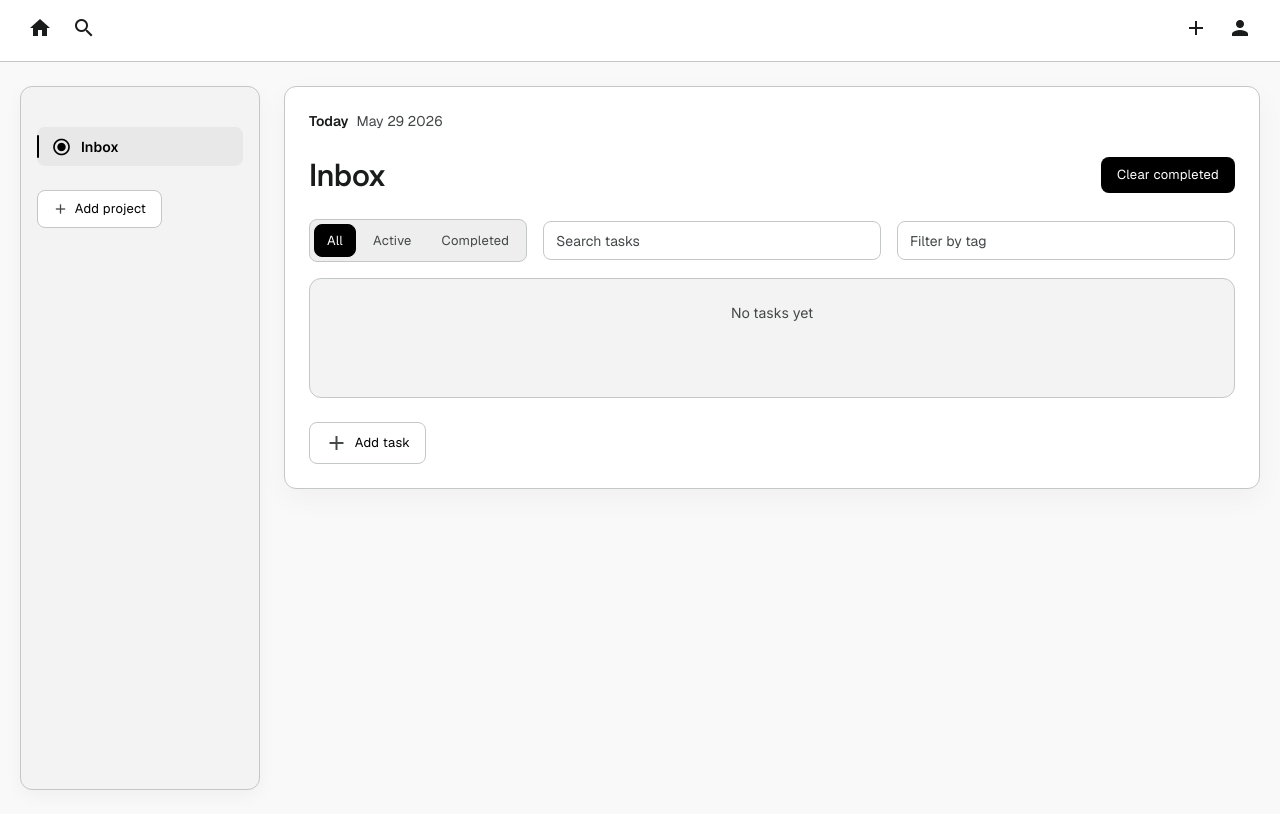
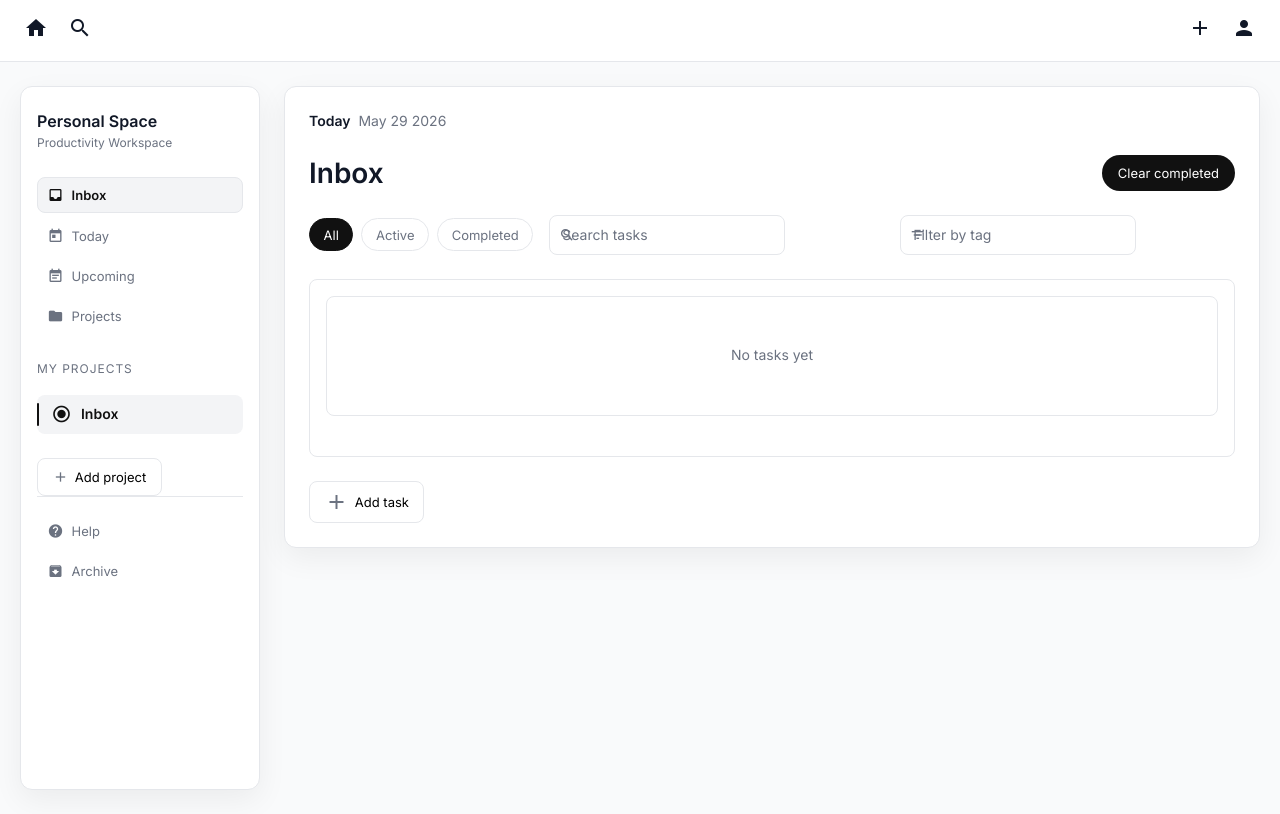
Before and after one commit to Rabbul-Khan/ToDo.io, a website built with webpack: page src/template.html in a window 1280 px wide. Built offline with nearby package versions, Linux system fonts and the light colour scheme.

Commit message:
Update: UI updates

```diff
--- a/src/main.css
+++ b/src/main.css
@@ -8,30 +8,20 @@
 
 :root {
   --font-body: "Inter", system-ui, -apple-system, "Segoe UI", sans-serif;
-  --font-headline: "Hanken Grotesk", "Inter", system-ui, sans-serif;
-  --font-label: "Geist", "Inter", system-ui, sans-serif;
-  --main-bg-color: #f9f9f9;
+  --main-bg-color: #f9fafb;
   --surface-color: #ffffff;
-  --surface-muted: #f3f3f3;
-  --surface-container: #eeeeee;
-  --surface-container-high: #e8e8e8;
-  --border-color: #c4c7c7;
-  --border-color-strong: #747878;
-  --main-font-color: #1a1c1c;
-  --main-font-color-light: #444748;
-  --primary-color: #000000;
+  --surface-muted: #f3f4f6;
+  --border-color: #e5e7eb;
+  --border-color-strong: #d1d5db;
+  --main-font-color: #111827;
+  --main-font-color-light: #6b7280;
+  --primary-color: #111111;
   --on-primary-color: #ffffff;
-  --secondary-bg-color: #0051d5;
-  --secondary-bg-color-lighter: #dbe1ff;
-  --error-color: #ba1a1a;
-  --high-priority-color: #ffdad6;
-  --mid-priority-color: #fff1bf;
-  --low-priority-color: #d9f5dd;
+  --accent-color: #000000;
+  --shadow-soft: 0 10px 30px rgba(0, 0, 0, 0.06);
   --border-rad: 0.5rem;
   --border-rad-lg: 0.75rem;
   --border-rad-full: 9999px;
-  --shadow-soft: 0 10px 30px rgba(0, 0, 0, 0.04);
-  --shadow-subtle: 0 6px 18px rgba(0, 0, 0, 0.04);
   --spacing-xs: 4px;
   --spacing-sm: 8px;
   --spacing-md: 16px;
@@ -39,21 +29,14 @@
   --spacing-xl: 48px;
   --container-max: 1200px;
   --gutter: 20px;
-  --headline-lg-size: 32px;
-  --headline-lg-line: 40px;
-  --headline-lg-track: -0.02em;
-  --headline-md-size: 24px;
-  --headline-md-line: 32px;
-  --headline-md-track: -0.01em;
+  --headline-lg-size: 28px;
+  --headline-lg-line: 36px;
   --body-lg-size: 16px;
   --body-lg-line: 24px;
   --body-md-size: 14px;
   --body-md-line: 20px;
   --label-md-size: 13px;
-  --label-md-line: 16px;
-  --label-md-track: 0.02em;
-  --label-sm-size: 11px;
-  --label-sm-line: 14px;
+  --label-sm-size: 12px;
 }
 
 /* This selector sets the style on every element */
@@ -91,7 +74,7 @@ html * {
   background-color: var(--surface-color);
   display: flex;
   justify-content: space-between;
-  padding: var(--spacing-md) calc(var(--spacing-lg) + 4px);
+  padding: var(--spacing-md) var(--spacing-lg);
   border-bottom: 1px solid var(--border-color);
   position: sticky;
   top: 0;
@@ -99,7 +82,7 @@ html * {
 }
 
 .nav .icon:hover {
-  color: var(--primary-color);
+  color: var(--accent-color);
 }
 
 .nav__icons-left-container > * {
@@ -118,25 +101,87 @@ html * {
 }
 
 .main-container__sidebar {
-  display: block;
-  background: var(--surface-muted);
+  display: flex;
+  flex-direction: column;
+  background: var(--surface-color);
   min-height: calc(100vh - 96px);
   padding: var(--spacing-lg) var(--spacing-md);
   width: 100%;
   max-width: 240px;
   border-radius: var(--border-rad-lg);
   border: 1px solid var(--border-color);
-  box-shadow: var(--shadow-subtle);
+  box-shadow: var(--shadow-soft);
 }
 
 .sidebar__project-container {
   margin: var(--spacing-md) 0 var(--spacing-lg);
 }
 
+.sidebar__header {
+  margin-bottom: var(--spacing-lg);
+}
+
+.sidebar__title {
+  font-size: var(--body-lg-size);
+  font-weight: 600;
+  color: var(--main-font-color);
+}
+
+.sidebar__subtitle {
+  font-size: var(--label-sm-size);
+  color: var(--main-font-color-light);
+  margin-top: 2px;
+}
+
+.sidebar__nav {
+  display: flex;
+  flex-direction: column;
+  gap: var(--spacing-xs);
+  margin-bottom: var(--spacing-lg);
+}
+
+.sidebar__nav-item {
+  display: flex;
+  align-items: center;
+  gap: var(--spacing-sm);
+  padding: 0.45rem 0.6rem;
+  border-radius: var(--border-rad);
+  color: var(--main-font-color-light);
+  border: 1px solid transparent;
+}
+
+.sidebar__nav-item.is-active {
+  color: var(--primary-color);
+  background: var(--surface-muted);
+  border-color: var(--border-color);
+  font-weight: 600;
+}
+
+.sidebar__nav-icon {
+  font-size: 1rem;
+}
+
+.sidebar__section-title {
+  font-size: var(--label-sm-size);
+  text-transform: uppercase;
+  letter-spacing: 0.08em;
+  color: var(--main-font-color-light);
+  margin-bottom: var(--spacing-sm);
+}
+
+.sidebar__footer {
+  margin-top: auto;
+  padding-top: var(--spacing-md);
+  border-top: 1px solid var(--border-color);
+  display: flex;
+  flex-direction: column;
+  gap: var(--spacing-xs);
+}
+
 .project-container__project-name-and-icon {
   color: var(--main-font-color);
   display: flex;
-  padding: 0.5rem 0.75rem;
+  padding: 0.45rem 0.6rem;
   align-items: center;
   gap: 0.5rem;
   font-weight: 500;
@@ -171,7 +216,7 @@ html * {
 
 .project-container__project.active .project-container__project-name-and-icon {
   color: var(--primary-color);
-  background: var(--surface-container-high);
+  background: var(--surface-muted);
 }
 
 .project-container__project.active .project-container__project-name-and-icon::before {
@@ -221,7 +266,7 @@ html * {
 .task-list-container.active {
   display: block;
   background: var(--surface-color);
-  border-radius: var(--border-rad-lg);
+  border-radius: 12px;
   padding: var(--spacing-lg);
   border: 1px solid var(--border-color);
   box-shadow: var(--shadow-soft);
@@ -236,7 +281,6 @@ html * {
   display: flex;
   padding-bottom: var(--spacing-lg);
   font-size: var(--body-md-size);
-  font-family: var(--font-label);
 }
 
 .date-container__today-day {
@@ -269,9 +313,7 @@ html * {
 .task-list__title {
   font-size: var(--headline-lg-size);
   line-height: var(--headline-lg-line);
-  letter-spacing: var(--headline-lg-track);
   font-weight: 600;
-  font-family: var(--font-headline);
 }
 
 .task-list__filters {
@@ -279,28 +321,22 @@ html * {
   flex-wrap: wrap;
   align-items: center;
   gap: var(--spacing-md);
-  margin-bottom: var(--spacing-md);
+  margin-bottom: var(--spacing-lg);
 }
 
 .task-list__filter-tabs {
   display: flex;
-  gap: 0.25rem;
-  padding: 0.25rem;
-  background: var(--surface-container);
-  border-radius: var(--border-rad);
-  border: 1px solid var(--border-color);
+  gap: var(--spacing-sm);
 }
 
 .task-list__filter-tab {
-  background: var(--surface-container);
-  border-radius: var(--border-rad);
-  padding: 0.35rem 0.75rem;
+  background: transparent;
+  border-radius: var(--border-rad-full);
+  padding: 0.35rem 0.85rem;
   font-size: var(--label-md-size);
-  font-family: var(--font-label);
-  letter-spacing: var(--label-md-track);
   color: var(--main-font-color-light);
-  border: 1px solid transparent;
-  transition: background-color 0.2s ease, color 0.2s ease;
+  border: 1px solid var(--border-color);
+  transition: background-color 0.2s ease, color 0.2s ease, border-color 0.2s ease;
 }
 
 .task-list__filter-tab.is-active {
@@ -313,7 +349,7 @@ html * {
 .task-list__tag-filter {
   border: 1px solid var(--border-color);
   border-radius: var(--border-rad);
-  padding: 0.55rem 0.75rem;
+  padding: 0.55rem 0.75rem 0.55rem 2rem;
   font-size: var(--body-md-size);
   background: var(--surface-color);
   color: var(--main-font-color);
@@ -332,9 +368,8 @@ html * {
   background: var(--primary-color);
   color: var(--on-primary-color);
   font-size: var(--label-md-size);
-  font-family: var(--font-label);
   padding: 0.5rem 1rem;
-  border-radius: var(--border-rad);
+  border-radius: var(--border-rad-full);
   transition: background-color 0.2s ease;
 }
 
@@ -346,9 +381,9 @@ html * {
   font-size: var(--body-md-size);
   color: var(--main-font-color-light);
   margin-bottom: var(--spacing-lg);
-  padding: var(--spacing-lg);
-  background: var(--surface-muted);
-  border-radius: var(--border-rad-lg);
+  padding: var(--spacing-xl) var(--spacing-lg);
+  background: transparent;
+  border-radius: var(--border-rad);
   border: 1px solid var(--border-color);
   text-align: center;
   min-height: 120px;
@@ -357,16 +392,37 @@ html * {
   justify-content: center;
 }
 
+.task-list__input-group {
+  position: relative;
+  flex: 1 1 220px;
+}
+
+.task-list__input-icon {
+  position: absolute;
+  left: 0.6rem;
+  top: 50%;
+  transform: translateY(-50%);
+  font-size: 1rem;
+  color: var(--main-font-color-light);
+}
+
+.task-list__panel {
+  border: 1px solid var(--border-color);
+  border-radius: var(--border-rad);
+  padding: var(--spacing-md);
+  margin-bottom: var(--spacing-lg);
+}
+
 .task-container__task {
   display: flex;
   flex-direction: column;
-  padding: var(--spacing-md) var(--spacing-md) var(--spacing-md) 1.1rem;
+  padding: var(--spacing-sm) var(--spacing-sm) var(--spacing-sm) 1rem;
   margin-bottom: 0;
   border-radius: var(--border-rad);
   gap: 0.35rem;
   background: transparent;
   border-bottom: 1px solid var(--border-color);
-  border-left: 3px solid transparent;
+  border-left: 2px solid transparent;
   transition: background-color 0.2s ease;
 }
 
@@ -419,11 +475,10 @@ html * {
 }
 
 .task-container__tag {
-  background: var(--surface-container);
+  background: var(--surface-muted);
   border-radius: var(--border-rad-full);
   padding: 0.2rem 0.6rem;
   font-size: var(--label-sm-size);
-  font-family: var(--font-label);
   color: var(--main-font-color-light);
 }
 
@@ -437,7 +492,6 @@ html * {
   font-style: normal;
   margin-top: 0.125rem;
   font-weight: 500;
-  font-family: var(--font-label);
   color: var(--main-font-color-light);
 }
 
@@ -460,17 +514,14 @@ html * {
 
 .task-container__task-priority--high {
   border-left-color: #ba1a1a;
-  background: rgba(255, 218, 214, 0.18);
 }
 
 .task-container__task-priority--mid {
   border-left-color: #a16207;
-  background: rgba(255, 241, 191, 0.18);
 }
 
 .task-container__task-priority--low {
   border-left-color: #15803d;
-  background: rgba(217, 245, 221, 0.18);
 }
 
 .add-task-btn,
--- a/src/template.html
+++ b/src/template.html
@@ -11,7 +11,7 @@
     <link rel="preconnect" href="https://fonts.googleapis.com" />
     <link rel="preconnect" href="https://fonts.gstatic.com" crossorigin />
     <link
-      href="https://fonts.googleapis.com/css2?family=Hanken+Grotesk:wght@400;500;600;700&family=Inter:wght@400;500;600&family=Geist:wght@400;500;600&display=swap"
+      href="https://fonts.googleapis.com/css2?family=Inter:wght@400;500;600;700&display=swap"
       rel="stylesheet"
     />
     <link rel="shortcut icon" href="#" />
@@ -32,6 +32,31 @@
 
     <main class="main-container">
       <div class="main-container__sidebar">
+        <div class="sidebar__header">
+          <div class="sidebar__title">Personal Space</div>
+          <div class="sidebar__subtitle">Productivity Workspace</div>
+        </div>
+
+        <div class="sidebar__nav">
+          <button class="sidebar__nav-item is-active btn" type="button">
+            <span class="sidebar__nav-icon icon material-icons">inbox</span>
+            Inbox
+          </button>
+          <button class="sidebar__nav-item btn" type="button">
+            <span class="sidebar__nav-icon icon material-icons">today</span>
+            Today
+          </button>
+          <button class="sidebar__nav-item btn" type="button">
+            <span class="sidebar__nav-icon icon material-icons">event_note</span>
+            Upcoming
+          </button>
+          <button class="sidebar__nav-item btn" type="button">
+            <span class="sidebar__nav-icon icon material-icons">folder</span>
+            Projects
+          </button>
+        </div>
+
+        <div class="sidebar__section-title">My Projects</div>
         <div class="sidebar__project-container">
           <div class="project-container__project active inbox">
             <div class="project-container__project-name-and-icon">
@@ -70,6 +95,17 @@
           <div class="add-project-btn__icons-add icon material-icons"></div>
           <div class="add-project-btn__text">Add project</div>
         </button>
+
+        <div class="sidebar__footer">
+          <button class="sidebar__nav-item btn" type="button">
+            <span class="sidebar__nav-icon icon material-icons">help</span>
+            Help
+          </button>
+          <button class="sidebar__nav-item btn" type="button">
+            <span class="sidebar__nav-icon icon material-icons">archive</span>
+            Archive
+          </button>
+        </div>
       </div>
 
       <div class="main-container__main-content">
@@ -102,21 +138,32 @@
                   Completed
                 </button>
               </div>
+              <div class="task-list__input-group">
+                <span class="task-list__input-icon icon material-icons">
+                  search
+                </span>
                 <input
                   type="text"
                   class="task-list__search input"
                   placeholder="Search tasks"
                 />
+              </div>
+              <div class="task-list__input-group">
+                <span class="task-list__input-icon icon material-icons">
+                  filter_list
+                </span>
                 <input
                   type="text"
                   class="task-list__tag-filter input"
                   placeholder="Filter by tag"
                 />
               </div>
+            </div>
 
+            <div class="task-list__panel">
               <div class="task-list__empty">No tasks yet</div>
-
               <div class="task-container"></div>
+            </div>
 
             <button class="add-task-btn btn">
               <div class="add-task-btn__icons-add icon material-icons"></div>
@@ -225,21 +272,32 @@
                 Completed
               </button>
             </div>
+            <div class="task-list__input-group">
+              <span class="task-list__input-icon icon material-icons">
+                search
+              </span>
               <input
                 type="text"
                 class="task-list__search input"
                 placeholder="Search tasks"
               />
+            </div>
+            <div class="task-list__input-group">
+              <span class="task-list__input-icon icon material-icons">
+                filter_list
+              </span>
               <input
                 type="text"
                 class="task-list__tag-filter input"
                 placeholder="Filter by tag"
               />
             </div>
+          </div>
 
+          <div class="task-list__panel">
             <div class="task-list__empty">No tasks yet</div>
-
             <div class="task-container"></div>
+          </div>
 
           <button class="add-task-btn btn">
             <div class="add-task-btn__icons-add icon material-icons"></div>
```
Lines whose indentation alone changed are shown as unchanged.
